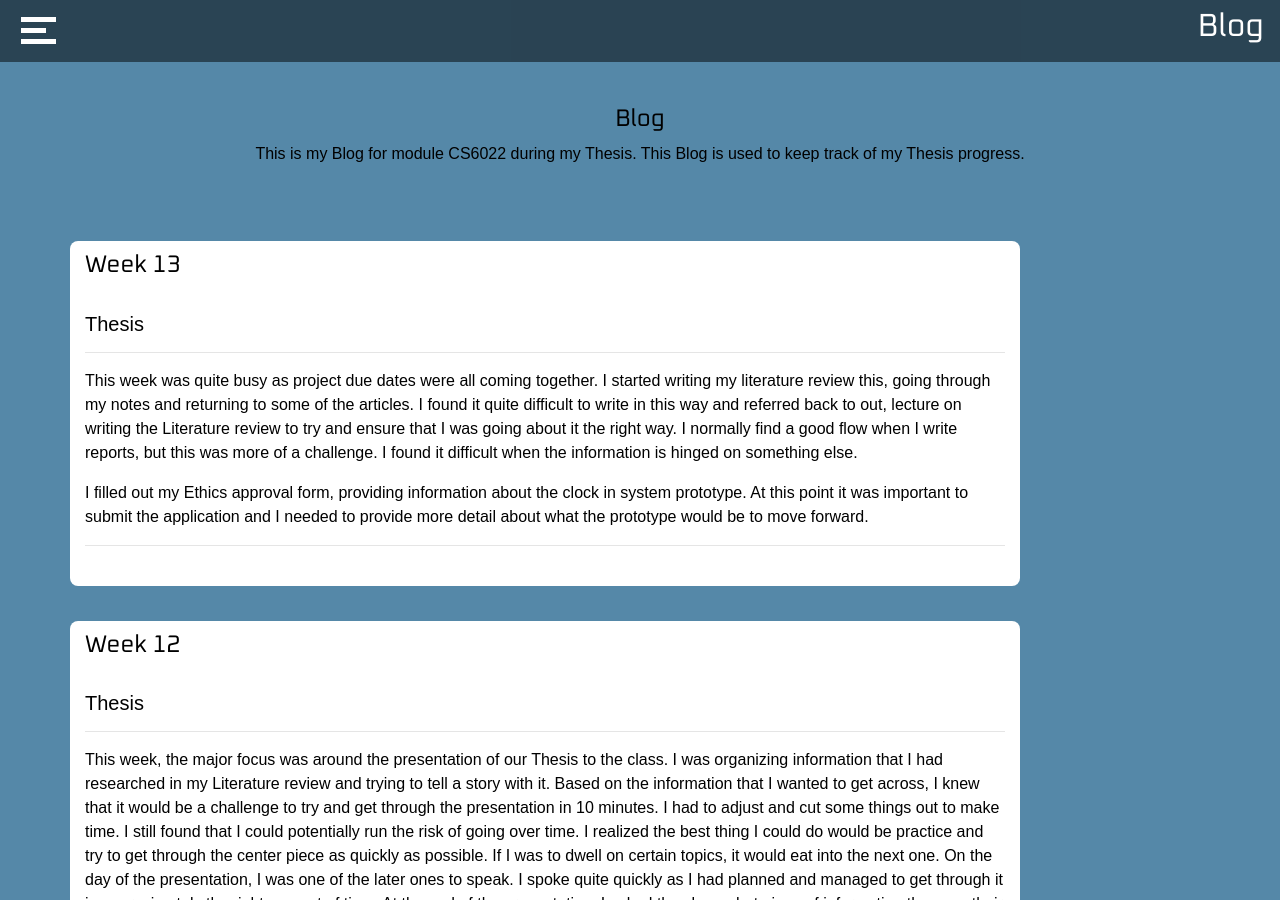
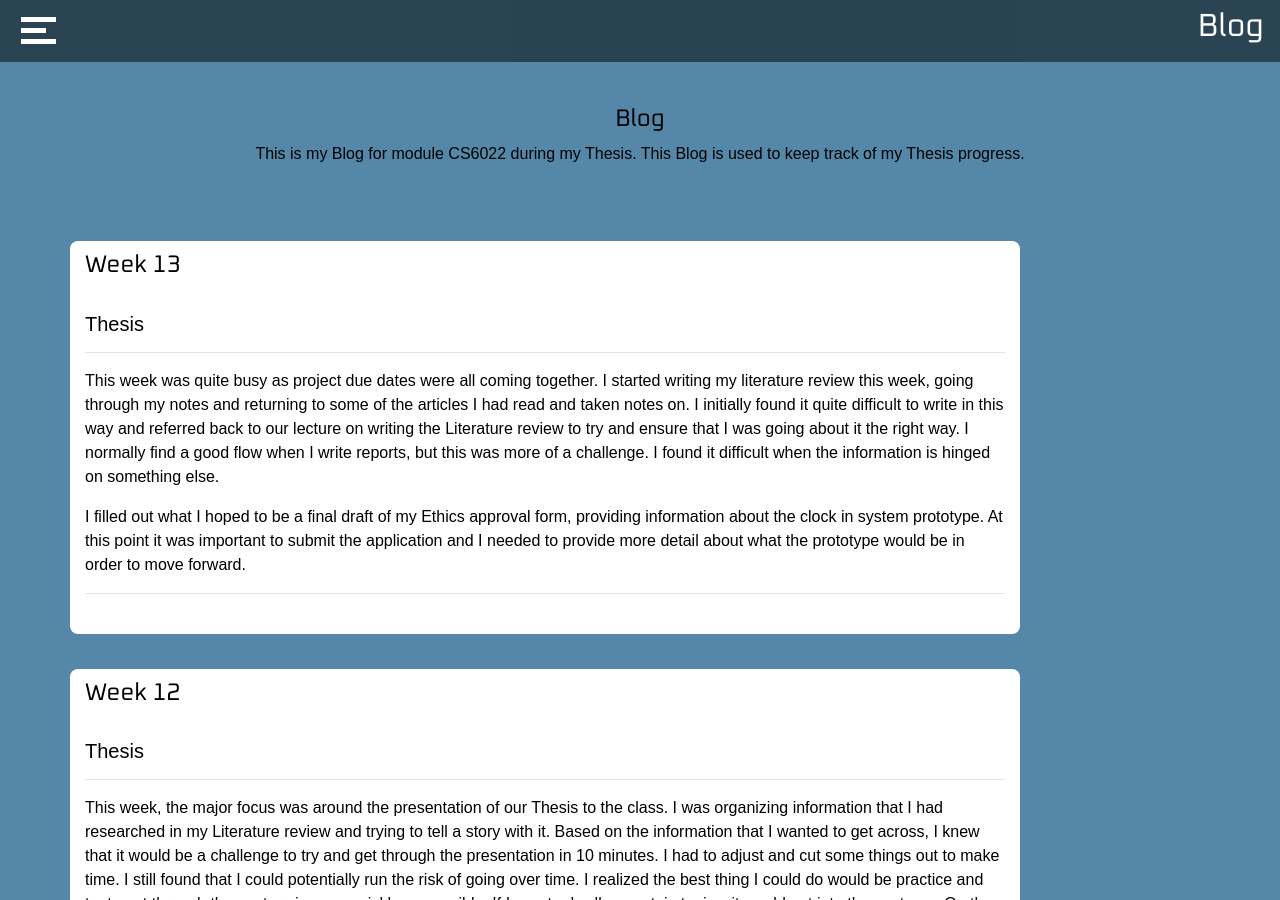
Before and after one commit to Tony8egan/www.TonesDesigns, a Jekyll site: the page built from Blog.markdown, in a window 1280 px wide and 900 px high. Built offline with Jekyll 4.4.1, drawn with Linux system fonts in a browser that asks for light colours; nearby versions of some CDN libraries; some of the changed text lies outside the part shown.

Commit message:
Update Blog.html

```diff
--- a/_layouts/Blog.html
+++ b/_layouts/Blog.html
@@ -60,12 +60,13 @@
         <H5 style ="color:black" class ="desctiptiveText">Thesis</H5>
         <hr>
         <p style ="color:black" class ="desctiptiveText">This week was quite busy as project due dates were all coming together.
-            I started writing my literature review this, going through my notes and returning to some of the articles. I found it
-            quite difficult to write in this way and referred back to out, lecture on writing the Literature review to try and ensure
+            I started writing my literature review this week, going through my notes and returning to some of the articles I had read and taken notes on.
+            I initially found it quite difficult to write in this way and referred back to our lecture on writing the Literature review to try and ensure
             that I was going about it the right way. I normally find a good flow when I write reports, but this was more of a challenge.
             I found it difficult when the information is hinged on something else.  </p>
-            <p style ="color:black" class ="desctiptiveText">I filled out my Ethics approval form, providing information about the clock in system prototype. At this point it was important
-                to submit the application and I needed to provide more detail about what the prototype would be to move forward. </p>
+            <p style ="color:black" class ="desctiptiveText">I filled out what I hoped to be a final draft of my Ethics approval form, providing
+                information about the clock in system prototype. At this point it was important
+                to submit the application and I needed to provide more detail about what the prototype would be in order to move forward. </p>
         <hr>
        <br>
         </div>
@@ -530,7 +531,7 @@
             is something I see in our future. At this point we were still waiting to find out
             who our Thesis supervisors would be. </p>
 
-            <p style ="color:red" class ="desctiptiveText">Proposal:</p>
+            <p style ="color:red" class ="desctiptiveText">Project Proposal:</p>
            <p style ="color:black" class ="desctiptiveText">
             In my research/design, I want to explore the current experience of working from
             home. Many have been thrust into working from home with no preparation and although
```
